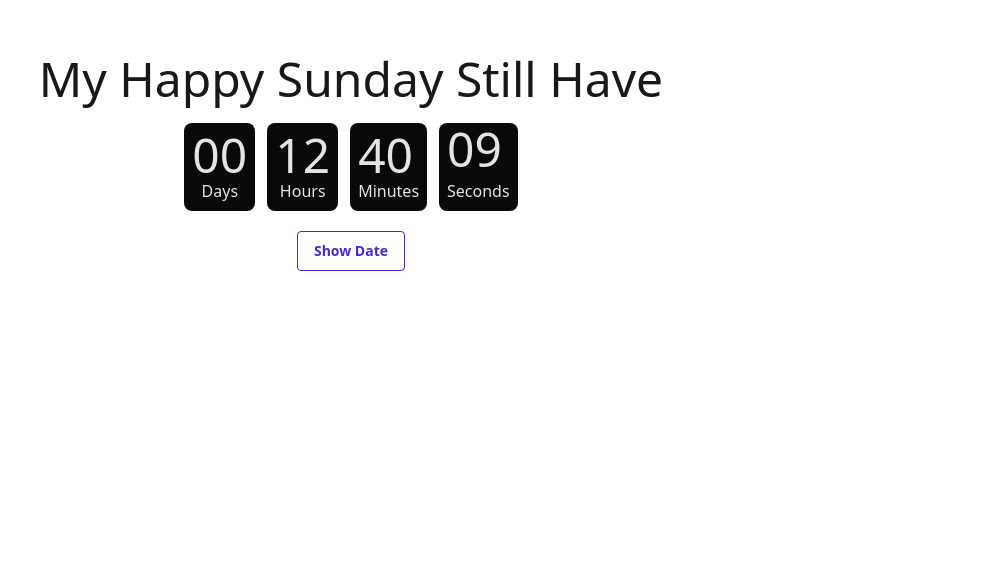
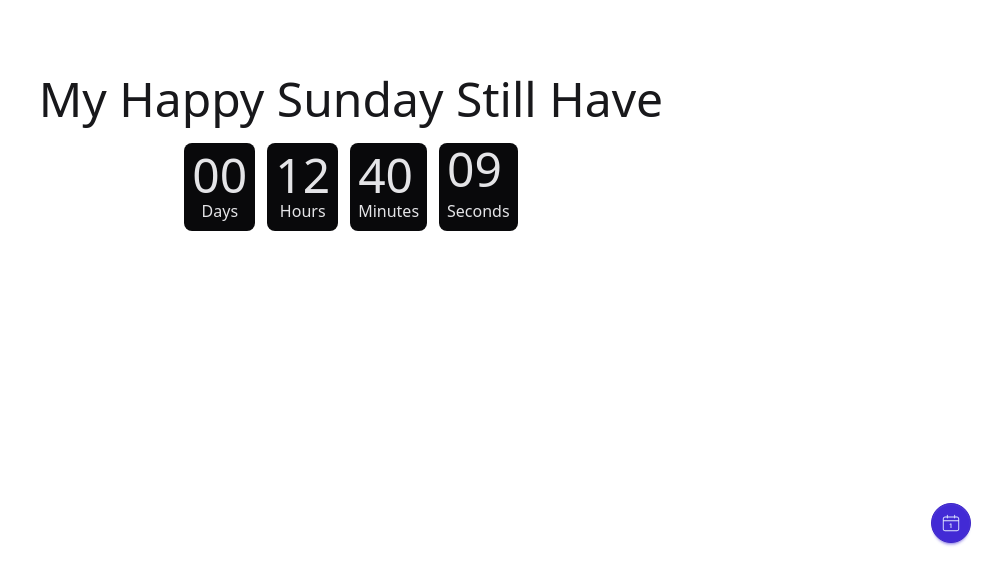
Before and after one commit to kelvinchincc/sunday-dread, a React (Vite) app: page / in a window 1280 px wide. Shown: the part 237-800 px from the top of the page, without its empty margins (289-1280 px from the left). Built offline with nearby package versions, Linux system fonts and the light colour scheme.

Commit message:
Add calendar icon toggle and format footer dates

```diff
--- a/package.json
+++ b/package.json
@@ -16,6 +16,7 @@
     "dayjs": "^1.11.19",
     "react": "^19.2.0",
     "react-dom": "^19.2.0",
+    "react-icons": "^5.5.0",
     "tailwindcss": "^4.1.18"
   },
   "devDependencies": {
--- a/src/components/SundayCountDown.tsx
+++ b/src/components/SundayCountDown.tsx
@@ -1,6 +1,7 @@
 import { useMemo, useState } from "react";
 import { Counter } from "./Counter";
 import type { Dayjs } from "dayjs";
+import { CiCalendarDate } from "react-icons/ci";
 
 interface SundayCountDownProps {
   now: Dayjs;
@@ -39,16 +40,26 @@ export function SundayCountDown({ now, isTodaySunday }: SundayCountDownProps) {
       </div>
       <footer className="text-xs flex flex-col gap-2 items-center">
         {showCurrentDate && (
-          <div>
-            <p>Now: {now.format("DD MMM YYYY HH:mm:ss")}</p>
-            <p>Next Sunday: {nextSunday.format("DD MMM YYYY HH:mm:ss")}</p>
+          <div className="grid grid-cols-[auto_auto_1fr] gap-1">
+            <p>Now </p>
+            <p>:</p>
+            <p>{now.format("DD MMM YYYY hh:mm:ss A")}</p>
+
+            <p>Next Sunday</p>
+            <p>:</p>
+            <p>{nextSunday.format("DD MMM YYYY hh:mm:ss A")}</p>
           </div>
         )}
+      </footer>
 
-        <button className="btn btn-primary btn-outline" onClick={() => setShowCurrentDate((prev) => !prev)}>
-          {showCurrentDate ? "Hide" : "Show"} Date
+      <div
+        className="tooltip tooltip-left absolute right-5 bottom-5"
+        data-tip={`${showCurrentDate ? "Hide" : "Show"} Current Date`}
+      >
+        <button className="btn btn-primary btn-circle" onClick={() => setShowCurrentDate((prev) => !prev)}>
+          <CiCalendarDate size={22} />
         </button>
-      </footer>
+      </div>
     </>
   );
 }
```
Also changed, not shown: 1 other file (tests, documents, lock files or other folders).
